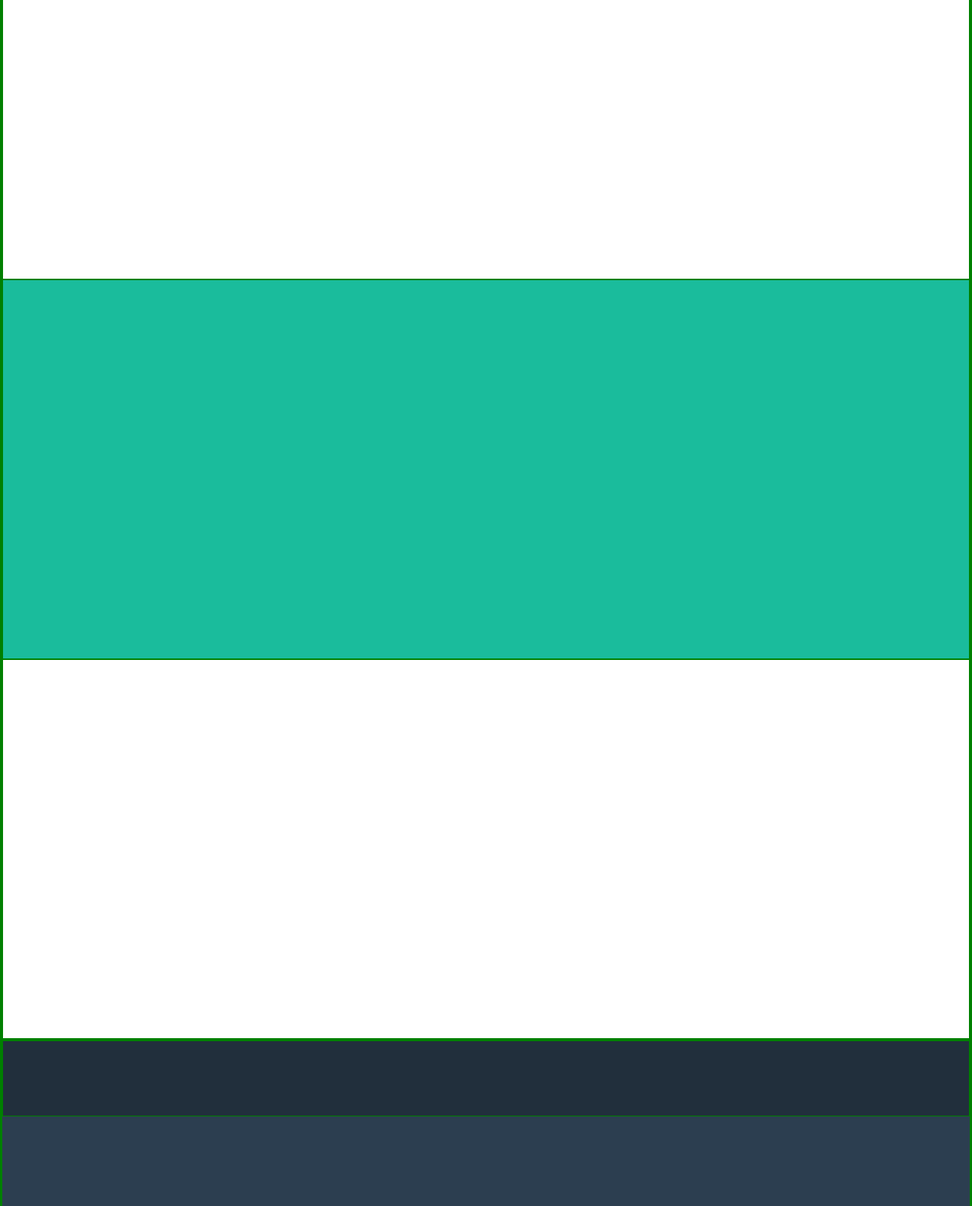
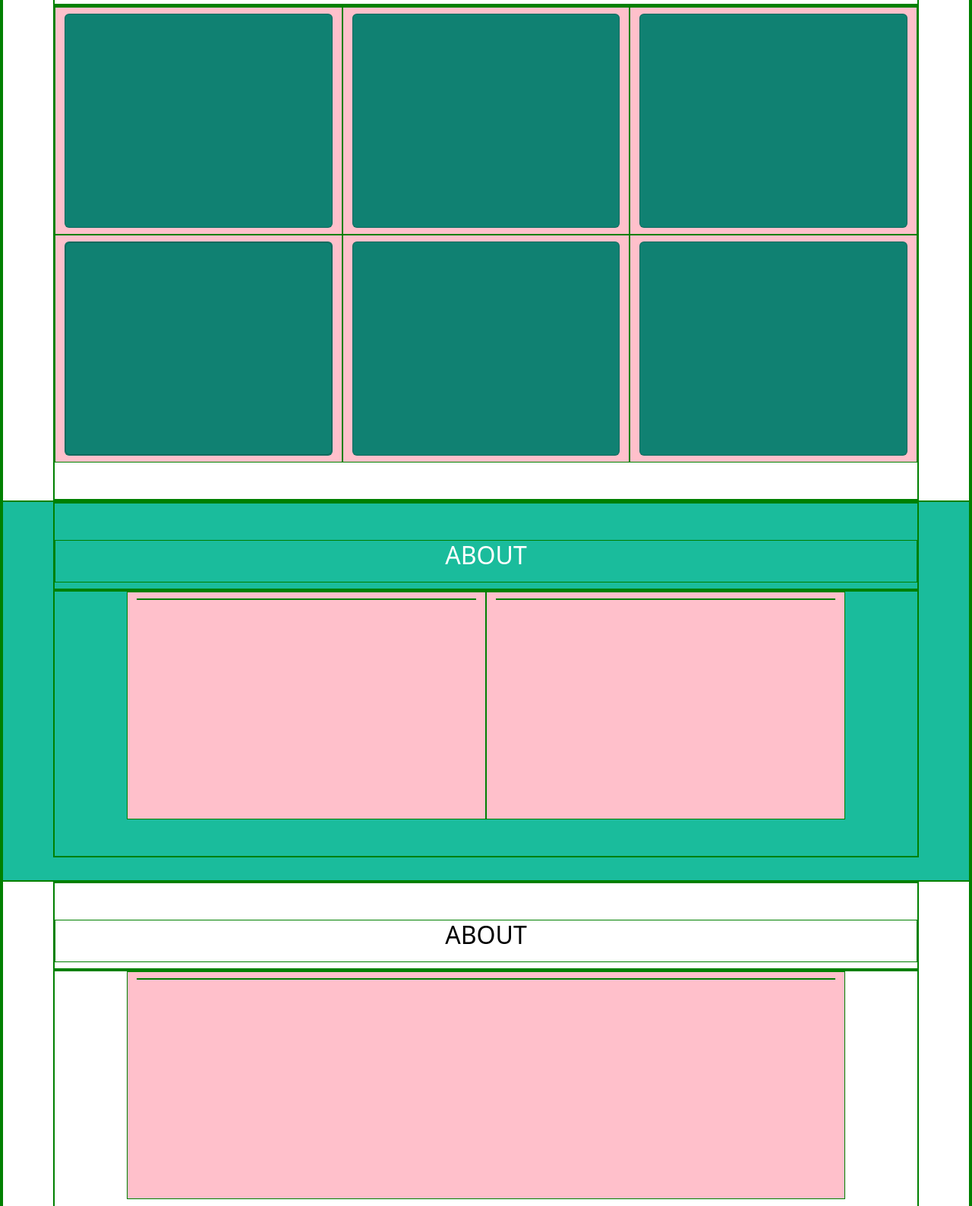
Before and after one commit to CosimoA/html-css-bootstrap-freelancer, a plain HTML site: page index.html in a window 1280 px wide. Shown: the part 741-2329 px from the top of the page at 76% size. Drawn offline with nearby package versions, Linux system fonts and the light colour scheme.

Commit message:
Layout DONE

```diff
--- a/css/style.css
+++ b/css/style.css
@@ -54,7 +54,7 @@
 }
 
 .txt-grey{
-    background-color: #2c3e50;
+    color: #2c3e50;
 }
 
 .txt-lightgrey{
@@ -99,3 +99,9 @@
 /************************************************
     SITE SECTIONS
 ************************************************/
+
+.card{
+    height: 100%;
+    width: 100%;
+    background-color: rgb(16, 129, 114);
+}
--- a/index.html
+++ b/index.html
@@ -11,37 +11,140 @@
 <body>
     <header>
         <section class="bg-grey">
-            <div class="container container-sm container-md container-lg">
-                <nav class="min-h100 row">
-                    <div class="col-4">
+            <div class="min-h100 container container-md container-lg">
 
-                    </div>
-                    <div class="col-1">
-
-                    </div>
-                </nav>
             </div>
 
         </section>
         <section class="min-h500 bg-verdeacqua">
+            <div class="container container-md container-lg">
+                <div class="row py-5 text-center justify-content-center">
+                    <div class="min-h300 col-4">
 
+                    </div>
+                    <h1 class="pb-3">START BOOTSTRAP</h1>
+                    <div class="col-12">
+                        <div class="row justify-content-center">
+
+                        </div>
+                    </div>
+                    <h3>GRAPHIC ARTIST - WEB DESIGNER - ILLUSTRATOR</h3>
+
+                </div>
+            </div>
         </section>
     </header>
+
     <main>
         <section class="min-h500">
+            <div class="container container-md container-lg">
+                <div class="row py-5 text-center">
+                    <h2 class="txt-black pb-3">PORTFOLIO</h2>
+                    <div class="col-12">
+                        <div class="row justify-content-center">
 
+                        </div>
+                    </div>
+                    <div class="min-h300 col-12 col-md-6 col-lg-4 py-2">
+                        <div class="card">
+
+                        </div>
+                    </div>
+                    <div class="min-h300 col-12 col-md-6 col-lg-4 py-2">
+                        <div class="card">
+
+                        </div>
+                    </div>
+                    <div class="min-h300 col-12 col-md-6 col-lg-4 py-2">
+                        <div class="card">
+
+                        </div>
+                    </div>
+                    <div class="min-h300 col-12 col-md-6 col-lg-4 py-2">
+                        <div class="card">
+                            <div class="card">
+
+                            </div>
+                        </div>
+                    </div>
+                    <div class="min-h300 col-12 col-md-6 col-lg-4 py-2">
+                        <div class="card">
+
+                        </div>
+                    </div>
+                    <div class="min-h300 col-12 col-md-6 col-lg-4 py-2">
+                        <div class="card">
+
+                        </div>
+                    </div>
+                </div>
+            </div>
         </section>
+
         <section class="min-h500 bg-verdeacqua">
+            <div class="container container-md container-lg">
+                <div class="row py-5 text-center justify-content-center">
+                    <h2 class="pb-3">ABOUT</h2>
+                    <div class="col-12">
+                        <div class="row justify-content-center">
 
+                        </div>
+                    </div>
+                    <div class="min-h300 col-10 col-md-5 col-lg-5 py-2">
+                        <p>
+
+                        </p>
+                    </div>
+                    <div class="min-h300 col-10 col-md-5 col-lg-5 py-2">
+                        <p>
+
+                        </p>
+                    </div>
+                </div>
+            </div>
         </section>
+
         <section class="min-h500">
+            <div class="container container-md container-lg">
+                <div class="row py-5 text-center justify-content-center">
+                    <h2 class="txt-black pb-3">ABOUT</h2>
+                    <div class="col-12">
+                        <div class="row justify-content-center">
 
+                        </div>
+                    </div>
+                    <div class="min-h300 col-10 col-md-10 col-lg-10 py-2">
+                        <p>
+
+                        </p>
+                    </div>
+                </div>
+            </div>
         </section>
     </main>
     <footer class="bg-grey min-h500">
+        <div class="container container-md container-lg">
+            <div class="row py-5 text-center justify-content-center">
+                <h2 class="pb-3">ABOUT</h2>
+                <div class="col-12">
+                    <div class="row justify-content-center">
 
-        <div id="banner" class="min-h100">
+                    </div>
+                </div>
+                <div class="min-h300 col-12 col-md-4 col-lg-4 py-2">
 
+                </div>
+                <div class="min-h300 col-12 col-md-4 col-lg-4 py-2">
+
+                </div>
+                <div class="min-h300 col-12 col-md-4 col-lg-4 py-2">
+
+                </div>
+            </div>
+        </div>
+
+        <div id="banner" class="min-h100 py-5 text-center">
+            <span>Copyright &copy; Youn't Waste Money Since 1994</span>
         </div>
     </footer>
 
```
